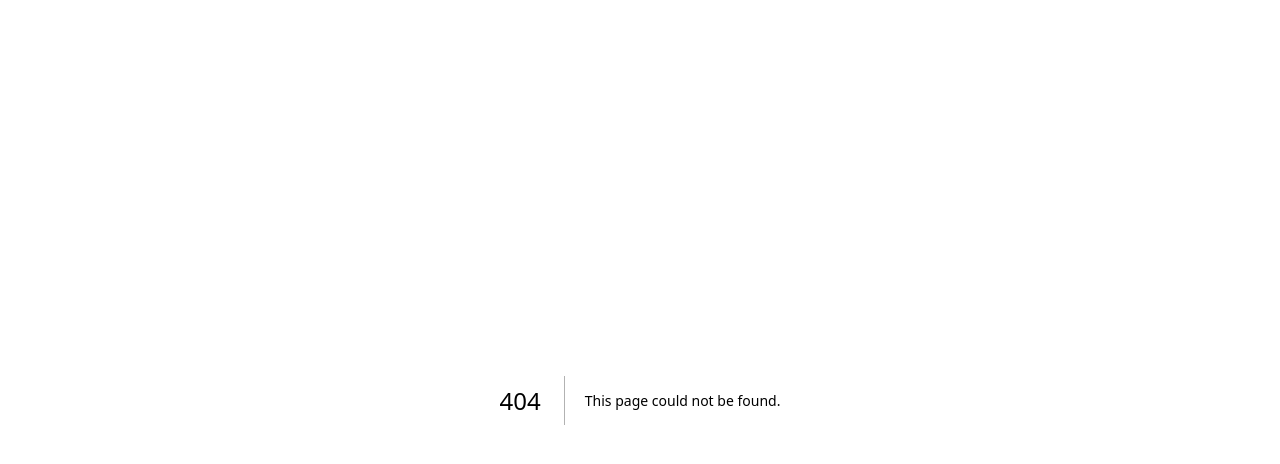
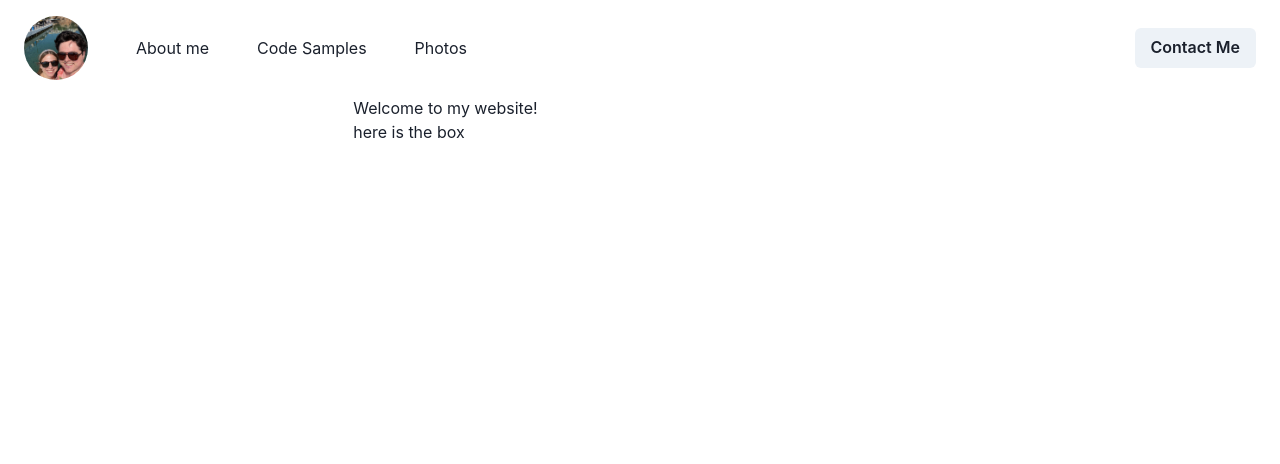
Before and after one commit to wdixon512/My-Website, a Next.js app: page /home in a window 1280 px wide. Before the commit this address had no page. Shown: the top 464 px of the page. Built offline with nearby package versions, Linux system fonts and the light colour scheme.

Commit message:
added basic nav bar and photo

```diff
--- /dev/null
+++ b/components/NavigationBar.tsx
@@ -0,0 +1,49 @@
+import {
+  Box,
+  Button,
+  Circle,
+  Container,
+  Flex,
+  IconButton,
+  Img,
+  Popover,
+  PopoverContent,
+  PopoverTrigger,
+  Stack,
+} from "@chakra-ui/react";
+import Link from "next/link";
+import { PRIMARY_NAV_ITEMS } from "../data/primary-nav-data";
+
+type NavigationBarProps = {};
+
+export const NavigationBar = (props: NavigationBarProps) => {
+  return (
+    <Flex w="full" maxH="16" px="6" my="4" gap="12">
+      <Circle flex="1" overflow="hidden" maxW="16">
+        <Link href="/home">
+          <Img rounded={12} src="me-sam-agios-nikolaos.jpg" objectFit="fill" />
+        </Link>
+      </Circle>
+      <Stack
+        direction="row"
+        flex="1"
+        align="center"
+        aria-label="primary-nav"
+        gap="12"
+      >
+        {PRIMARY_NAV_ITEMS.map((item, index) => (
+          <Link key={index} href={item.href}>
+            {item.label}
+          </Link>
+        ))}
+      </Stack>
+      <Flex>
+        <Flex w="full" justify="flex-end" flex="1" align="center">
+          <Button>Contact Me</Button>
+        </Flex>
+      </Flex>
+    </Flex>
+  );
+};
+
+export default NavigationBar;
--- /dev/null
+++ b/data/primary-nav-data.ts
@@ -0,0 +1,18 @@
+export type PrimaryNavItem = {
+  label: string;
+  href: string;
+};
+export const PRIMARY_NAV_ITEMS: PrimaryNavItem[] = [
+  {
+    label: "About me",
+    href: "/about-me",
+  },
+  {
+    label: "Code Samples",
+    href: "/code-samples",
+  },
+  {
+    label: "Photos",
+    href: "/photos",
+  },
+];
--- /dev/null
+++ b/next.config.js
@@ -0,0 +1,13 @@
+const nextConfig = {
+    async redirects() {
+        return [
+          {
+            source: '/',
+            destination: '/home',
+            permanent: true,
+          },
+        ]
+      },
+  }
+
+  module.exports = nextConfig
--- /dev/null
+++ b/pages/_app.tsx
@@ -0,0 +1,13 @@
+import { ChakraProvider } from "@chakra-ui/react";
+import NavigationBar from "../components/NavigationBar";
+
+function MyApp({ Component, pageProps }) {
+  return (
+    <ChakraProvider>
+      <NavigationBar />
+      <Component {...pageProps} />
+    </ChakraProvider>
+  );
+}
+
+export default MyApp;
--- /dev/null
+++ b/pages/home.tsx
@@ -0,0 +1,12 @@
+import { Box, Container } from "@chakra-ui/react";
+
+export function Home({ Component, pageProps }) {
+  return (
+    <Container>
+      Welcome to my website!
+      <Box>here is the box</Box>
+    </Container>
+  );
+}
+
+export default Home;
--- a/pages/index.js
+++ /dev/null
@@ -1,3 +0,0 @@
-const Home = () => <h1>Home page - Backbencher.dev</h1>;
-
-export default Home;
```
Also changed, not shown: package.json (+11 -1 lines), tsconfig.json (added, +29 -0 lines), next-env.d.ts (added), public/me-sam-agios-nikolaos.JPG (added), 1 other file (tests, documents, lock files or other folders).
